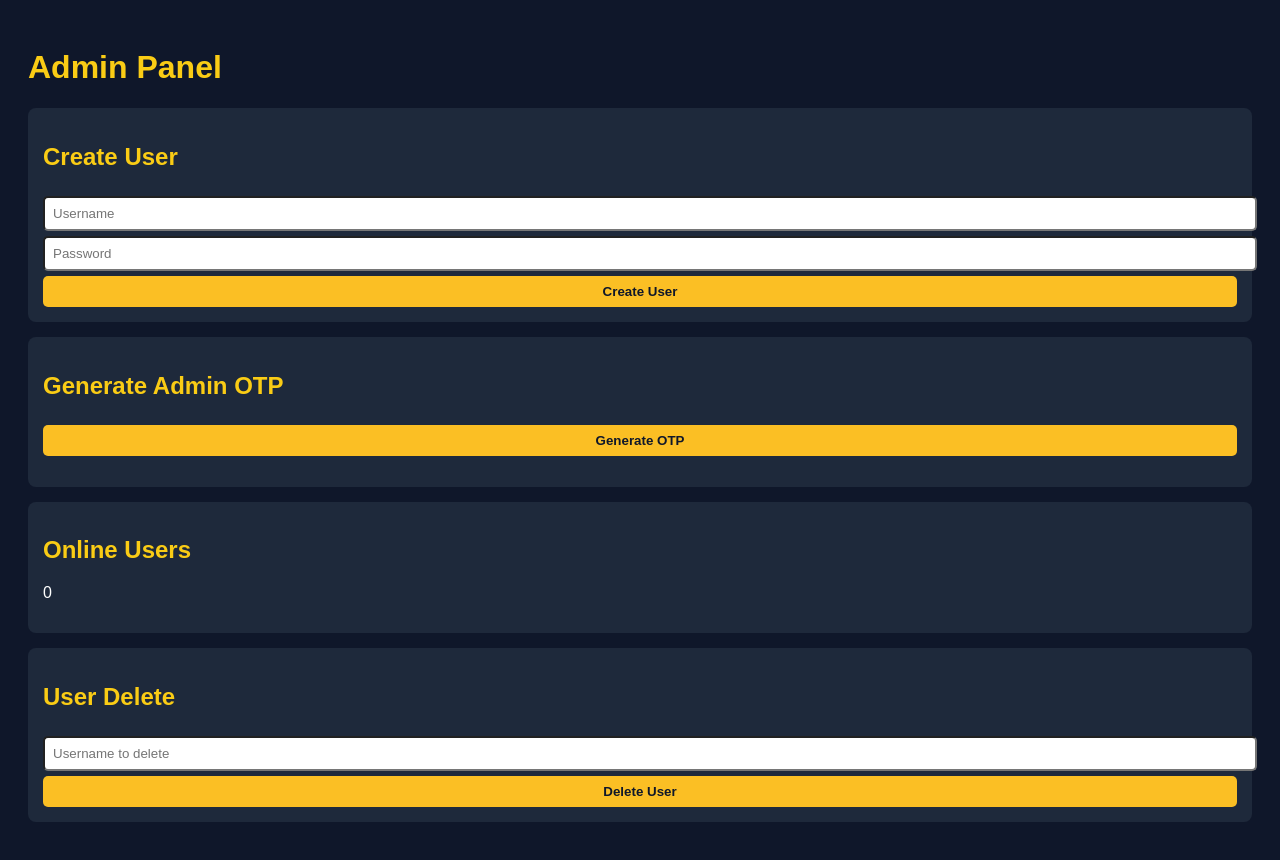
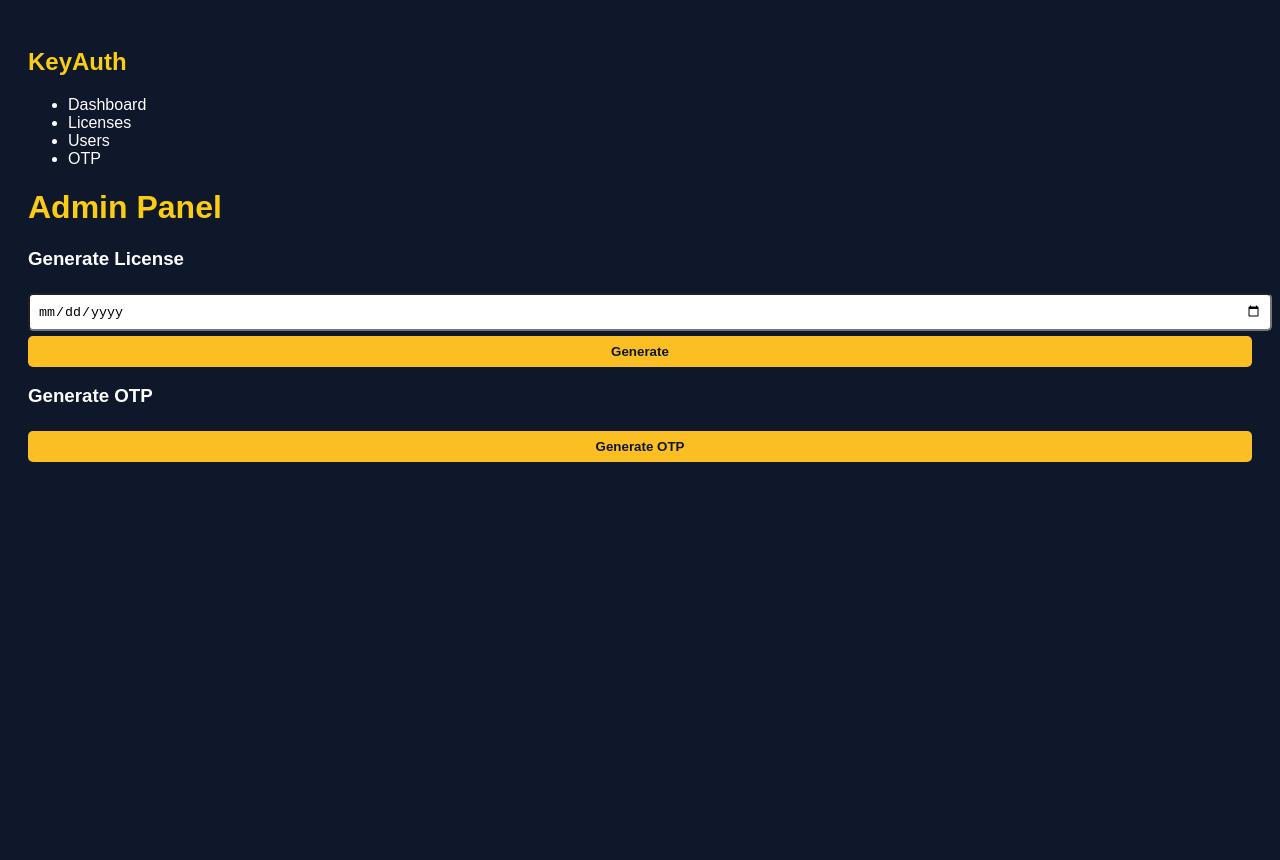
Before and after one commit to sabbirnewbd71-debug/blackles5, a plain HTML site: page index.html in a window 1280 px wide. After the commit the page ends 800 px from the top, so only its background shows below. Drawn offline with Linux system fonts and the light colour scheme; no server answers.

Commit message:
Update Admin Panel title and structure

```diff
--- a/index.html
+++ b/index.html
@@ -1,35 +1,35 @@
 <!DOCTYPE html>
 <html>
 <head>
-  <title>Admin Panel</title>
+  <title>KeyAuth Admin</title>
   <link rel="stylesheet" href="style.css">
 </head>
 <body>
 
-<h1>Admin Panel</h1>
-
-<div class="box">
-  <h2>Create User</h2>
-  <input id="username" placeholder="Username">
-  <input id="password" placeholder="Password">
-  <button onclick="createUser()">Create User</button>
+<div class="sidebar">
+  <h2>KeyAuth</h2>
+  <ul>
+    <li>Dashboard</li>
+    <li>Licenses</li>
+    <li>Users</li>
+    <li>OTP</li>
+  </ul>
 </div>
 
-<div class="box">
-  <h2>Generate Admin OTP</h2>
-  <button onclick="generateOTP()">Generate OTP</button>
-  <p id="otp"></p>
-</div>
+<div class="main">
+  <h1>Admin Panel</h1>
 
-<div class="box">
-  <h2>Online Users</h2>
-  <p id="live">0</p>
-</div>
+  <div class="card">
+    <h3>Generate License</h3>
+    <input type="date" id="expire">
+    <button onclick="genKey()">Generate</button>
+    <p id="out"></p>
+  </div>
 
-<div class="box">
-  <h2>User Delete</h2>
-  <input id="delUser" placeholder="Username to delete">
-  <button onclick="deleteUser()">Delete User</button>
+  <div class="card">
+    <h3>Generate OTP</h3>
+    <button onclick="genOTP()">Generate OTP</button>
+  </div>
 </div>
 
 <script type="module" src="app.js"></script>
```
